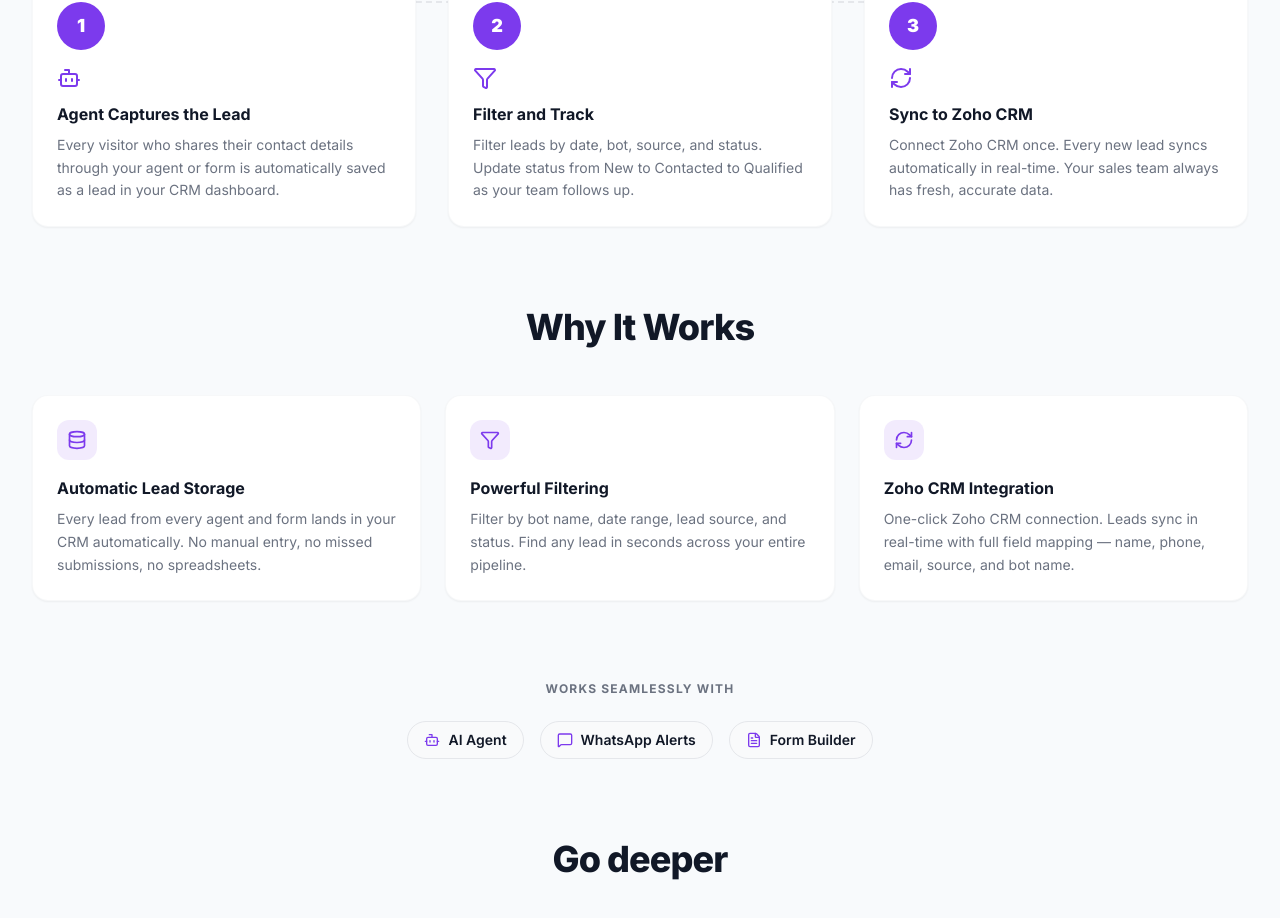
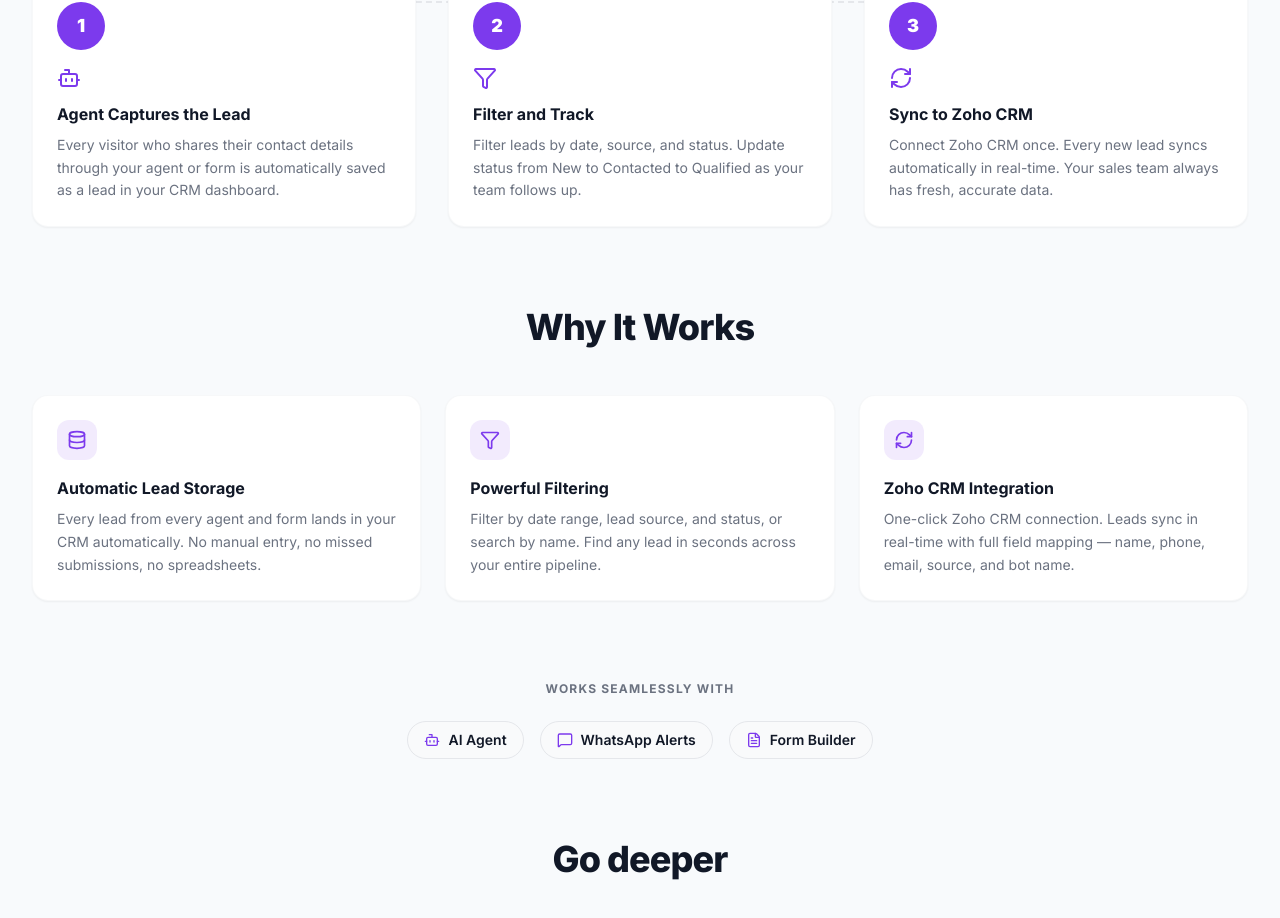
Before and after one commit to akvinayaktiwari/RigaChat, a React (Vite) app in the folder frontend/: page /features/crm in a window 1280 px wide. Shown: the part 868-1786 px from the top of the page. Built offline with nearby package versions, Linux system fonts and the light colour scheme; no server answers.

Commit message:
fix: stop saying leads can be filtered by bot
The leads page filters by date range, source and status, and has a search
box. There is no bot filter, but the FAQ, the help center and the CRM page
all listed one, and the FAQ answer is published as structured data.

```diff
--- a/frontend/src/pages/Faq.tsx
+++ b/frontend/src/pages/Faq.tsx
@@ -70,7 +70,7 @@ export const FAQ_SECTIONS: FaqSection[] = [
       {
         question: 'Where do captured leads go?',
         answer:
-          'Every lead goes into the built-in lead CRM in your Vyostra AI dashboard, with its conversation transcript. You can filter leads by date, bot, source and status, and sync them to Zoho CRM.',
+          'Every lead goes into the built-in lead CRM in your Vyostra AI dashboard, with its conversation transcript. You can filter leads by date, source and status, and sync them to Zoho CRM.',
       },
       {
         question: 'How will I know when a new lead arrives?',
--- a/frontend/src/pages/Help.tsx
+++ b/frontend/src/pages/Help.tsx
@@ -134,7 +134,7 @@ export const HELP_ARTICLES: HelpArticle[] = [
     id: 'art-9',
     categoryId: 'leads',
     question: 'Where do I see my captured leads?',
-    answer: 'All leads appear in the Leads section of your dashboard. Filter by date, bot, source, and status.',
+    answer: 'All leads appear in the Leads section of your dashboard. Filter by date, source, and status.',
   },
   {
     id: 'art-10',
--- a/frontend/src/pages/features/Crm.tsx
+++ b/frontend/src/pages/features/Crm.tsx
@@ -70,7 +70,7 @@ export default function Crm() {
           {
             number: '2',
             title: 'Filter and Track',
-            body: 'Filter leads by date, bot, source, and status. Update status from New to Contacted to Qualified as your team follows up.',
+            body: 'Filter leads by date, source, and status. Update status from New to Contacted to Qualified as your team follows up.',
             icon: <Filter className="w-6 h-6" />,
           },
           {
@@ -89,7 +89,7 @@ export default function Crm() {
           {
             icon: <Filter className="w-5 h-5" />,
             title: 'Powerful Filtering',
-            body: 'Filter by bot name, date range, lead source, and status. Find any lead in seconds across your entire pipeline.',
+            body: 'Filter by date range, lead source, and status, or search by name. Find any lead in seconds across your entire pipeline.',
           },
           {
             icon: <RefreshCw className="w-5 h-5" />,
```
